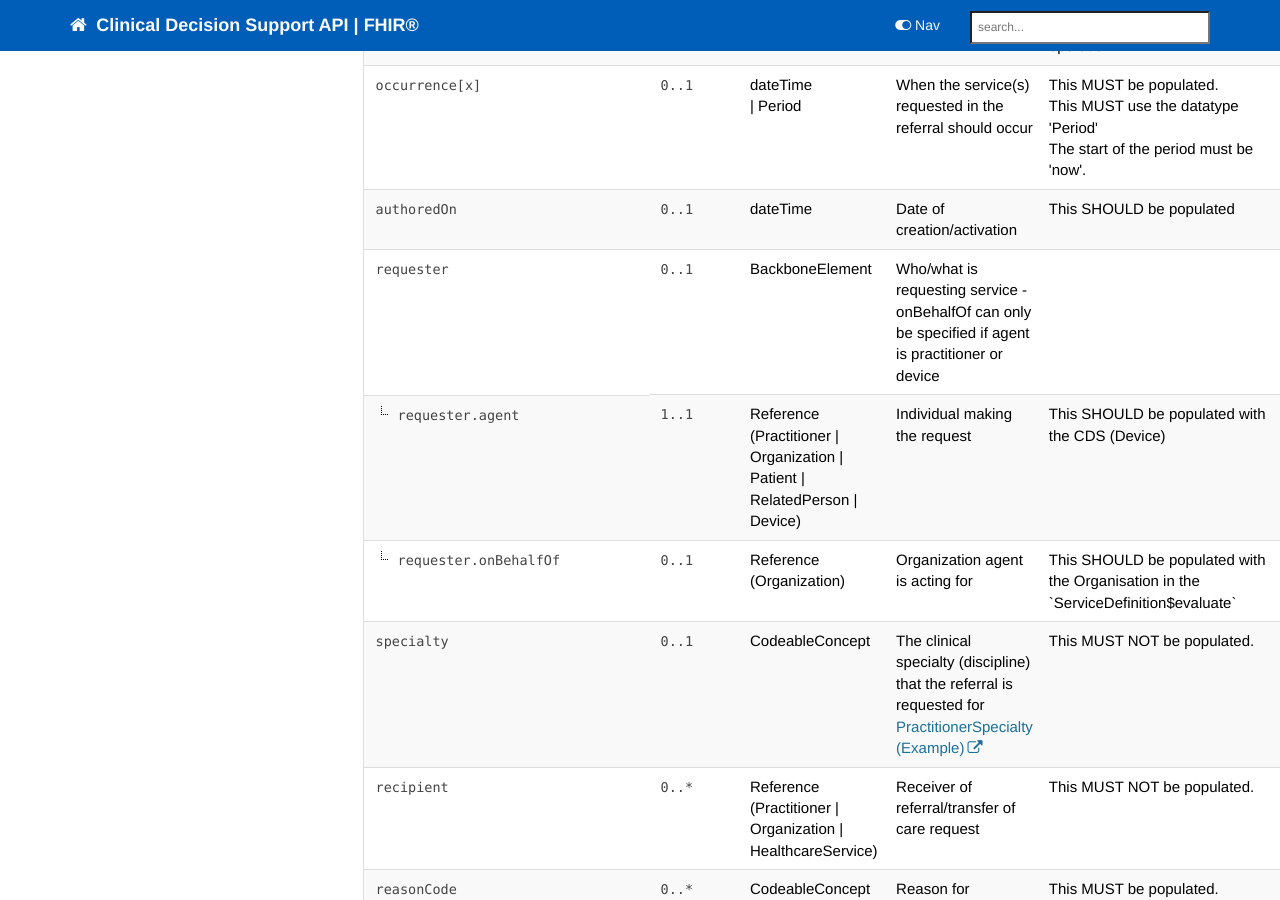
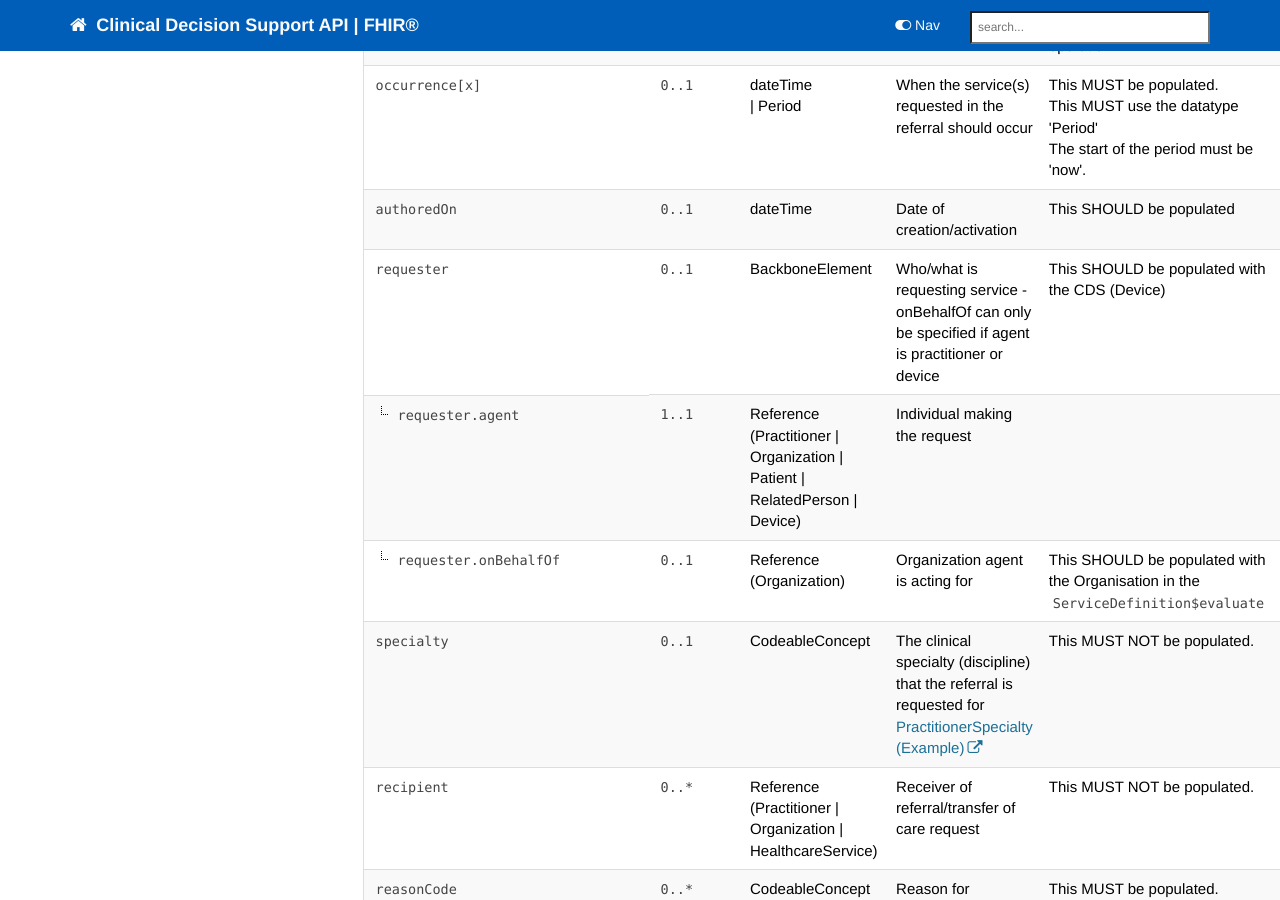
Before and after one commit to nhsconnect/FHIR-CDS, a Jekyll site: the page built from pages/explore/api_checkservices_referralrequest.md, in a window 1280 px wide and 900 px high, scrolled down 2603 px. Built offline with Jekyll 4.4.1, drawn with Linux system fonts in a browser that asks for light colours; nearby versions of some CDN libraries; our own code applies the rules of GitHub Pages for plain Markdown files; comment, search, counter and statistics services are not loaded.

Commit message:
pages/explore/api_checkservices_referralrequest.md updated from https://stackedit.io/

```diff
--- a/pages/explore/api_checkservices_referralrequest.md
+++ b/pages/explore/api_checkservices_referralrequest.md
@@ -220,21 +220,21 @@ The start of the period must be 'now'.</td>
       <td><code class="highlighter-rouge">0..1</code></td>
     <td>BackboneElement</td>
     <td>Who/what is requesting service - onBehalfOf can only be specified if agent is practitioner or device</td>
-<td></td>
+<td>This SHOULD be populated with the CDS (Device)</td>
  </tr>
 <tr>
   <td class="sub"><code class="highlighter-rouge">requester.agent</code></td>
       <td><code class="highlighter-rouge">1..1</code></td>
     <td>Reference<br>(Practitioner |<br>Organization |<br>Patient |<br>RelatedPerson |<br>Device)</td>
     <td>Individual making the request</td>
-<td>This SHOULD be populated with the CDS (Device)</td>
+<td></td>
  </tr>
 <tr>
   <td class="sub"><code class="highlighter-rouge">requester.onBehalfOf</code></td>
       <td><code class="highlighter-rouge">0..1</code></td>
     <td>Reference<br>(Organization)</td>
     <td>Organization agent is acting for</td>
-<td>This SHOULD be populated with the Organisation in the `ServiceDefinition$evaluate`</td>
+<td>This SHOULD be populated with the Organisation in the <code class="highlighter-rouge">ServiceDefinition$evaluate</code></td>
  </tr>
 <tr>
   <td><code class="highlighter-rouge">specialty</code></td>
```
Also changed, not shown: other parts of pages/explore/api_checkservices_referralrequest.md (+2 -1 lines).
